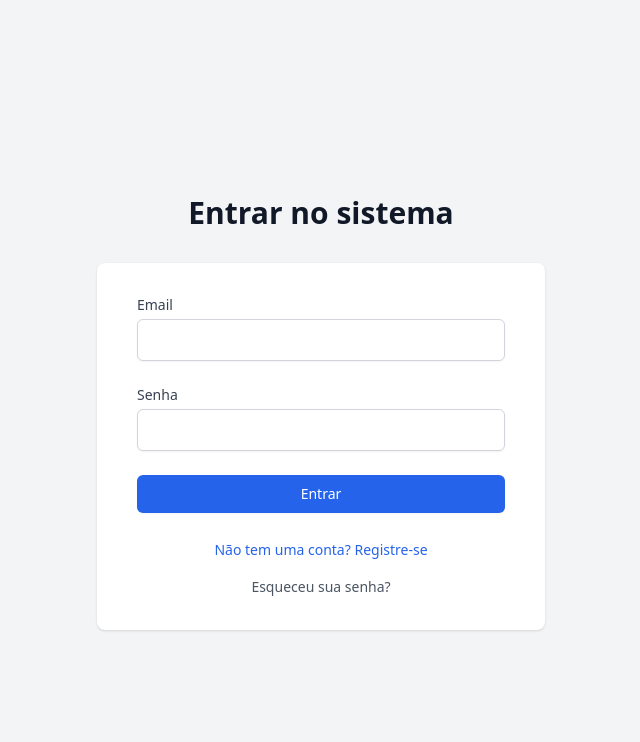
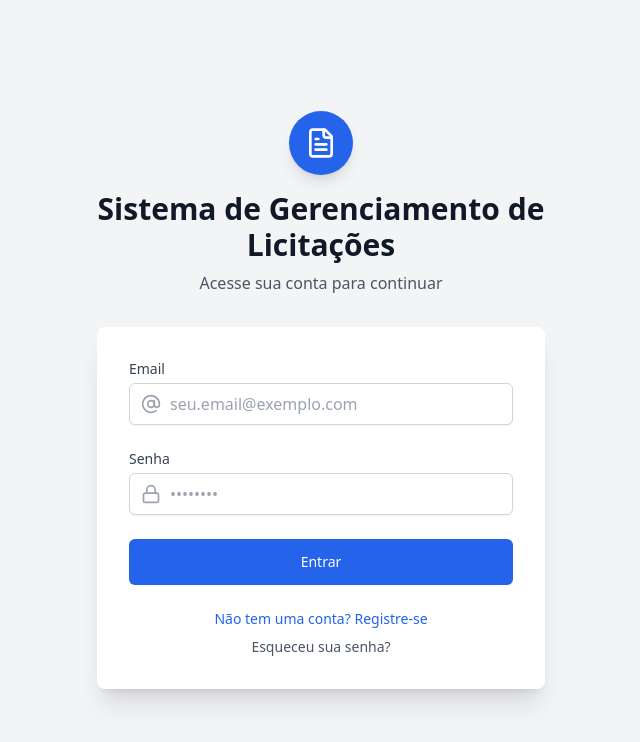
Before and after one commit to NAmsTalden/gestao-final, a React (Vite) app: page / in a window 1280 px wide. Shown: the top 742 px of the page, without its empty margins (319-959 px from the left). Built offline with nearby package versions, Linux system fonts and the light colour scheme; no server answers.

Commit message:
Atualiza design da página de login

```diff
--- a/src/components/Login.tsx
+++ b/src/components/Login.tsx
@@ -1,6 +1,7 @@
 import React, { useState } from 'react';
 import { supabase } from '../lib/supabase';
 import ResetPassword from './ResetPassword';
+import { FileText, Lock, AtSign } from 'lucide-react'; // Importamos os ícones
 
 const Login = ({ onLogin }: { onLogin: () => void }) => {
   const [email, setEmail] = useState('');
@@ -9,11 +10,13 @@ const Login = ({ onLogin }: { onLogin: () => void }) => {
   const [isRegistering, setIsRegistering] = useState(false);
   const [isResettingPassword, setIsResettingPassword] = useState(false);
   const [error, setError] = useState('');
+  const [message, setMessage] = useState(''); // Para mensagens de sucesso (ex: registro)
 
   const handleAuth = async (e: React.FormEvent) => {
     e.preventDefault();
     setLoading(true);
     setError('');
+    setMessage('');
 
     try {
       if (isRegistering) {
@@ -26,7 +29,7 @@ const Login = ({ onLogin }: { onLogin: () => void }) => {
           }
         });
         if (error) throw error;
-        alert('Verifique seu email para confirmar o registro!');
+        setMessage('Verifique seu email para confirmar o registro!');
       } else {
         // Login de usuário existente
         const { error } = await supabase.auth.signInWithPassword({
@@ -34,11 +37,17 @@ const Login = ({ onLogin }: { onLogin: () => void }) => {
           password,
         });
         if (error) throw error;
-        onLogin();
+        onLogin(); // Isso não vai redirecionar, o App.tsx vai tratar a mudança de sessão
       }
     } catch (err) {
       const error = err as Error;
+      if (error.message === "Email not confirmed") {
+        setError("Seu email ainda não foi confirmado. Por favor, verifique sua caixa de entrada.");
+      } else if (error.message === "Invalid login credentials") {
+        setError("Email ou senha inválidos.");
+      } else {
         setError(error.message || 'Ocorreu um erro durante a autenticação');
+      }
     } finally {
       setLoading(false);
     }
@@ -49,84 +58,122 @@ const Login = ({ onLogin }: { onLogin: () => void }) => {
   }
 
   return (
-    <div className="min-h-screen bg-gray-100 flex flex-col justify-center py-12 sm:px-6 lg:px-8">
-      <div className="sm:mx-auto sm:w-full sm:max-w-md">
-        <h2 className="mt-6 text-center text-3xl font-extrabold text-gray-900">
-          {isRegistering ? 'Criar nova conta' : 'Entrar no sistema'}
+    <div className="min-h-screen bg-gray-100 flex items-center justify-center p-4">
+      <div className="w-full max-w-md">
+
+        {/* --- CABEÇALHO COM TÍTULO --- */}
+        <div className="text-center mb-8">
+          <div className="inline-flex items-center justify-center w-16 h-16 bg-blue-600 rounded-full shadow-lg mb-4">
+            <FileText className="text-white w-8 h-8" />
+          </div>
+          <h2 className="text-3xl font-bold text-gray-900">
+            Sistema de Gerenciamento de Licitações
           </h2>
+          <p className="mt-2 text-gray-600">
+            {isRegistering ? 'Crie sua conta para começar' : 'Acesse sua conta para continuar'}
+          </p>
         </div>
 
-      <div className="mt-8 sm:mx-auto sm:w-full sm:max-w-md">
-        <div className="bg-white py-8 px-4 shadow sm:rounded-lg sm:px-10">
+        {/* --- FORMULÁRIO --- */}
+        <div className="bg-white py-8 px-8 shadow-xl rounded-lg">
           <form className="space-y-6" onSubmit={handleAuth}>
+
+            {/* --- CAMPO DE EMAIL --- */}
             <div>
               <label htmlFor="email" className="block text-sm font-medium text-gray-700">
                 Email
               </label>
-              <div className="mt-1">
+              <div className="mt-1 relative">
+                <div className="absolute inset-y-0 left-0 pl-3 flex items-center pointer-events-none">
+                  <AtSign className="w-5 h-5 text-gray-400" />
+                </div>
                 <input
                   id="email"
                   name="email"
                   type="email"
+                  autoComplete="email"
                   required
                   value={email}
                   onChange={(e) => setEmail(e.target.value)}
-                  className="appearance-none block w-full px-3 py-2 border border-gray-300 rounded-md shadow-sm placeholder-gray-400 focus:outline-none focus:ring-blue-500 focus:border-blue-500"
+                  className="appearance-none block w-full pl-10 pr-3 py-2 border border-gray-300 rounded-md shadow-sm placeholder-gray-400 focus:outline-none focus:ring-blue-500 focus:border-blue-500"
+                  placeholder="seu.email@exemplo.com"
                 />
               </div>
             </div>
 
+            {/* --- CAMPO DE SENHA --- */}
             <div>
               <label htmlFor="password" className="block text-sm font-medium text-gray-700">
                 Senha
               </label>
-              <div className="mt-1">
+              <div className="mt-1 relative">
+                <div className="absolute inset-y-0 left-0 pl-3 flex items-center pointer-events-none">
+                  <Lock className="w-5 h-5 text-gray-400" />
+                </div>
                 <input
                   id="password"
                   name="password"
                   type="password"
+                  autoComplete={isRegistering ? "new-password" : "current-password"}
                   required
+                  minLength={6}
                   value={password}
                   onChange={(e) => setPassword(e.target.value)}
-                  className="appearance-none block w-full px-3 py-2 border border-gray-300 rounded-md shadow-sm placeholder-gray-400 focus:outline-none focus:ring-blue-500 focus:border-blue-500"
+                  className="appearance-none block w-full pl-10 pr-3 py-2 border border-gray-300 rounded-md shadow-sm placeholder-gray-400 focus:outline-none focus:ring-blue-500 focus:border-blue-500"
+                  placeholder="••••••••"
                 />
               </div>
             </div>
 
+            {/* --- MENSAGENS DE ERRO OU SUCESSO --- */}
             {error && (
-              <div className="text-red-600 text-sm">
+              <div className="text-red-600 text-sm text-center p-2 bg-red-50 rounded-md">
                 {error}
               </div>
             )}
+            {message && (
+              <div className="text-green-600 text-sm text-center p-2 bg-green-50 rounded-md">
+                {message}
+              </div>
+            )}
 
+            {/* --- BOTÃO PRINCIPAL --- */}
             <div>
               <button
                 type="submit"
                 disabled={loading}
-                className="w-full flex justify-center py-2 px-4 border border-transparent rounded-md shadow-sm text-sm font-medium text-white bg-blue-600 hover:bg-blue-700 focus:outline-none focus:ring-2 focus:ring-offset-2 focus:ring-blue-500"
+                className="w-full flex justify-center py-3 px-4 border border-transparent rounded-md shadow-sm text-sm font-medium text-white bg-blue-600 hover:bg-blue-700 focus:outline-none focus:ring-2 focus:ring-offset-2 focus:ring-blue-500 disabled:bg-gray-400 transition-all"
               >
                 {loading ? 'Carregando...' : (isRegistering ? 'Registrar' : 'Entrar')}
               </button>
             </div>
           </form>
 
-          <div className="mt-6 space-y-4">
+          {/* --- LINKS INFERIORES --- */}
+          <div className="mt-6 text-center">
+            <div className="text-sm">
               <button
-              onClick={() => setIsRegistering(!isRegistering)}
-              className="w-full text-center text-sm text-blue-600 hover:text-blue-500"
+                onClick={() => {
+                  setIsRegistering(!isRegistering);
+                  setError('');
+                  setMessage('');
+                }}
+                className="font-medium text-blue-600 hover:text-blue-500"
               >
                 {isRegistering
                   ? 'Já tem uma conta? Entre aqui'
                   : 'Não tem uma conta? Registre-se'}
               </button>
-
+            </div>
             {!isRegistering && (
+              <div className="text-sm mt-2">
                 <button
                   onClick={() => setIsResettingPassword(true)}
-                className="w-full text-center text-sm text-gray-600 hover:text-gray-500"
+                  className="font-medium text-gray-600 hover:text-gray-500"
                 >
                   Esqueceu sua senha?
                 </button>
+              </div>
             )}
           </div>
         </div>
```
Lines whose indentation alone changed are shown as unchanged.
